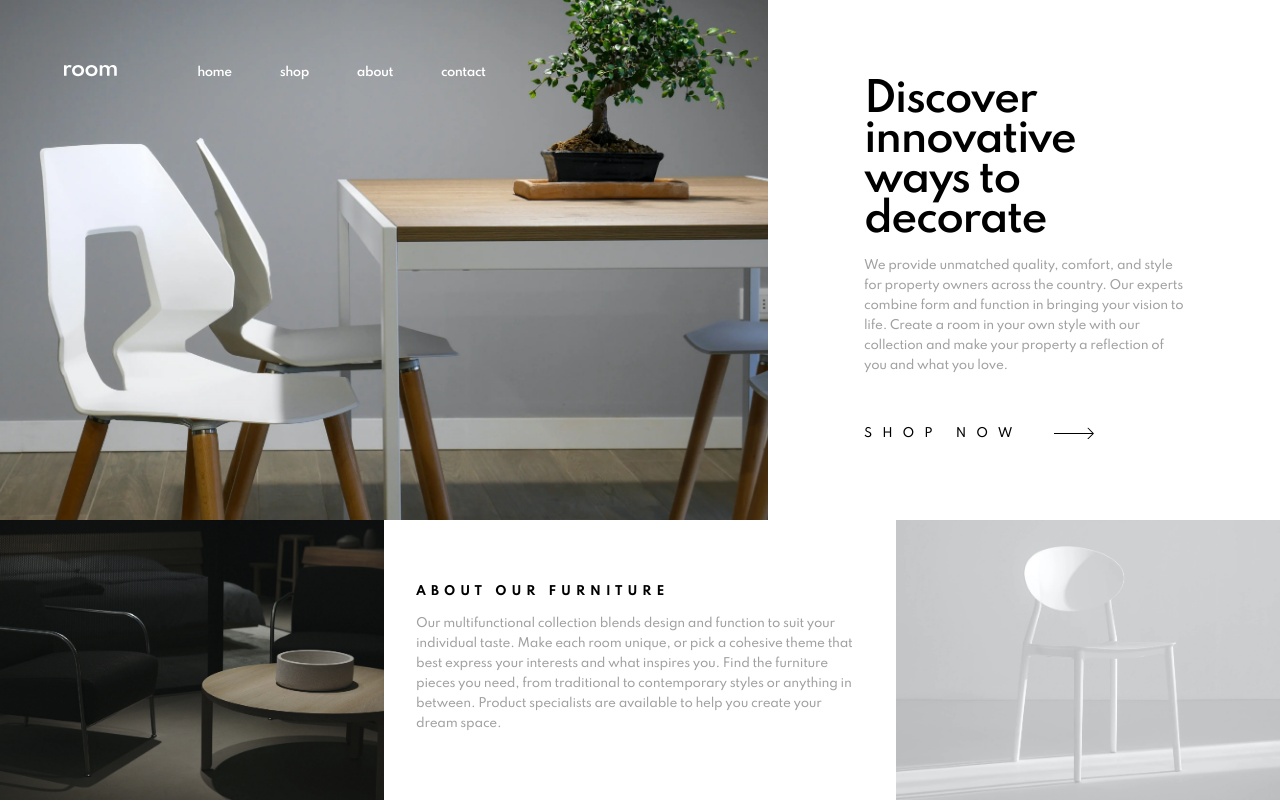
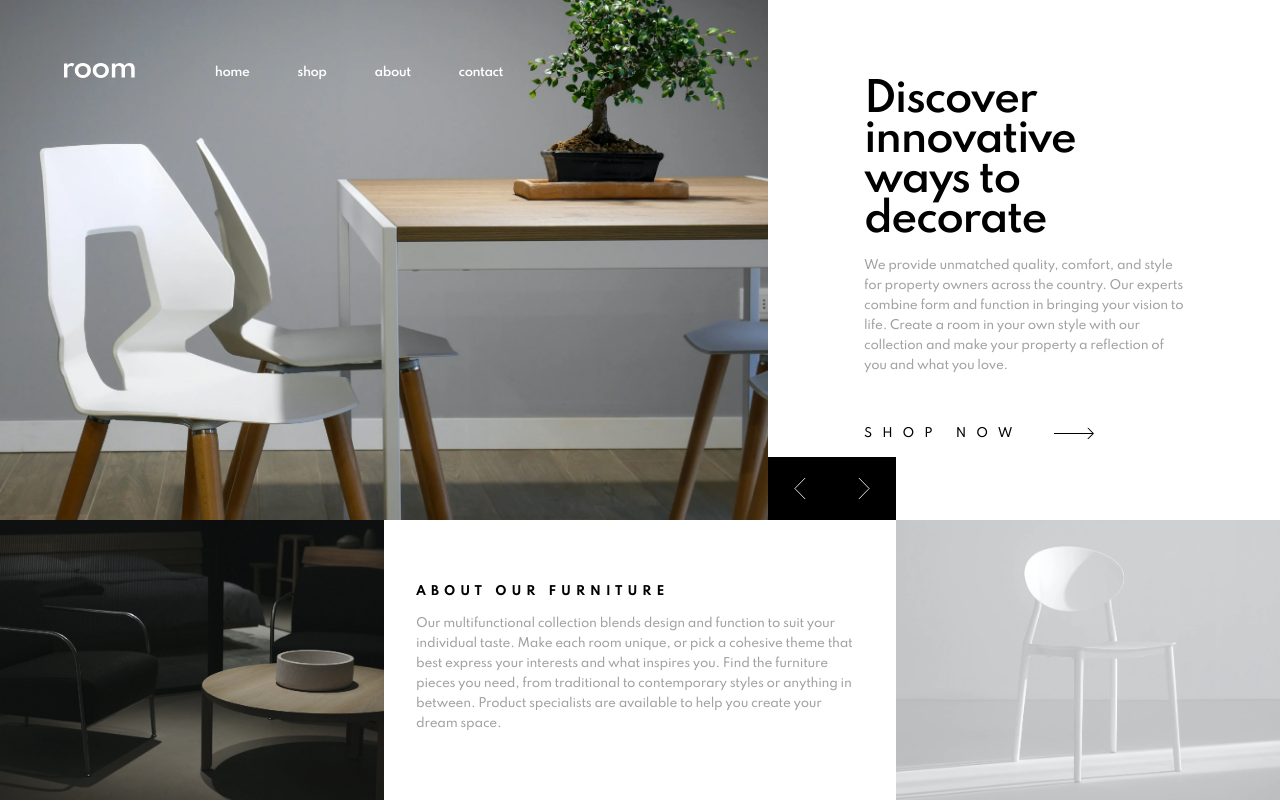
Before and after one commit to itskyrillos/Room-homepage, a Next.js app: page / in a window 1280 px wide. Built offline with nearby package versions, Linux system fonts and the light colour scheme.

Commit message:
intégration animation en cours

```diff
--- /dev/null
+++ b/components/introOverlay.jsx
@@ -0,0 +1,5 @@
+import React from 'react';
+
+export default function IntroOverlay() {
+  return <div className="intro-overlay"></div>;
+}
--- /dev/null
+++ b/jsconfig.json
@@ -0,0 +1,5 @@
+{
+  "compilerOptions": {
+    "baseUrl": "."
+  }
+}
--- a/package.json
+++ b/package.json
@@ -9,6 +9,7 @@
     "lint": "standard --fix"
   },
   "dependencies": {
+    "gsap": "^3.6.0",
     "next": "^10.0.5",
     "react": "17.0.1",
     "react-dom": "17.0.1",
--- a/pages/index.jsx
+++ b/pages/index.jsx
@@ -1,98 +1,97 @@
-import Image from 'next/image'
-import { Swiper, SwiperSlide } from 'swiper/react'
-import SwiperCore, { Navigation } from 'swiper'
+import Image from 'next/image';
+import {Swiper, SwiperSlide} from 'swiper/react';
+import SwiperCore, {Navigation} from 'swiper';
 
-SwiperCore.use(Navigation)
+SwiperCore.use(Navigation);
 
-export default function Home () {
+export default function Home() {
     return (
-    <div className='container'>
-      <header className='header'>
-        <div className='header__slider-container'>
+        <div className="container">
+            <header className="header">
+                <div className="header__slider-container">
                     <Swiper
                         navigation={{
                             nextEl: '.btn-slider--next',
-              prevEl: '.btn-slider--previous'
+                            prevEl: '.btn-slider--previous',
                         }}
                         onSwiper={(swiper) => console.log(swiper)}
                         onSlideChange={() => console.log('slide change')}
-            className='header__slider'
+                        className="header__slider"
                     >
-            <SwiperSlide className='header__image-container'>
+                        <SwiperSlide className="header__image-container">
                             <Image
-                className='header__image'
-                src='/assets/image-hero-1.webp'
-                alt='chair wood'
-                layout='fill'
-                objectFit='cover'
-                objectPosition='center'
+                                className="header__image"
+                                src="/assets/image-hero-1.webp"
+                                alt="chair wood"
+                                layout="fill"
+                                objectFit="cover"
+                                objectPosition="center"
                             />
                         </SwiperSlide>
 
-            <SwiperSlide className='header__image-container'>
+                        <SwiperSlide className="header__image-container">
                             <Image
-                className='header__image'
-                src='/assets/image-hero-2.webp'
-                alt='chair black'
-                layout='fill'
-                objectFit='cover'
-                objectPosition='center'
+                                className="header__image"
+                                src="/assets/image-hero-2.webp"
+                                alt="chair black"
+                                layout="fill"
+                                objectFit="cover"
+                                objectPosition="center"
                             />
                         </SwiperSlide>
 
-            <SwiperSlide className='header__image-container'>
+                        <SwiperSlide className="header__image-container">
                             <Image
-                className='header__image'
-                src='/assets/image-hero-3.webp'
-                alt='chair black'
-                layout='fill'
-                objectFit='cover'
-                objectPosition='center'
+                                className="header__image"
+                                src="/assets/image-hero-3.webp"
+                                alt="chair black"
+                                layout="fill"
+                                objectFit="cover"
+                                objectPosition="center"
                             />
                         </SwiperSlide>
                     </Swiper>
-          <div className='header__btn-container'>
-            <button className='btn-slider btn-slider--previous'>
-              previous
-            </button>
-            <button className='btn-slider btn-slider--next'>next</button>
-          </div>
                 </div>
 
-        <div className='header__content'>
-          <h1 className='header__title'>
+                <div className="header__btn-container">
+                    <button className="btn-slider btn-slider--previous">previous</button>
+                    <button className="btn-slider btn-slider--next">next</button>
+                </div>
+
+                <div className="header__content">
+                    <h1 className="header__title">
                         Discover innovative ways to decorate
                     </h1>
 
-          <p className='header__text'>
+                    <p className="header__text">
                         We provide unmatched quality, comfort, and style for property owners
                         across the country. Our experts combine form and function in
                         bringing your vision to life. Create a room in your own style with
                         our collection and make your property a reflection of you and what
                         you love.
                     </p>
-          <a className='header__link' href='/'>
+                    <a className="header__link" href="/">
                         SHOP NOW
                     </a>
                 </div>
             </header>
 
-      <section className='about'>
-        <div className='about__image-container about__image-container--left'>
+            <section className="about">
+                <div className="about__image-container about__image-container--left">
                     <Image
-            className='about__image'
-            src='/assets/image-about-dark.webp'
-            alt=''
-            layout='fill'
-            objectFit='cover'
-            objectPosition='center'
+                        className="about__image"
+                        src="/assets/image-about-dark.webp"
+                        alt=""
+                        layout="fill"
+                        objectFit="cover"
+                        objectPosition="center"
                     />
                 </div>
 
-        <div className='about__content'>
-          <h2 className='about__title'>About our furniture</h2>
+                <div className="about__content">
+                    <h2 className="about__title">About our furniture</h2>
 
-          <p className='about__text'>
+                    <p className="about__text">
                         Our multifunctional collection blends design and function to suit
                         your individual taste. Make each room unique, or pick a cohesive
                         theme that best express your interests and what inspires you. Find
@@ -102,17 +101,17 @@ export default function Home () {
                     </p>
                 </div>
 
-        <div className='about__image-container about__image-container--right'>
+                <div className="about__image-container about__image-container--right">
                     <Image
-            className='about__image'
-            src='/assets/image-about-light.webp'
-            alt=''
-            layout='fill'
-            objectFit='cover'
-            objectPosition='center'
+                        className="about__image"
+                        src="/assets/image-about-light.webp"
+                        alt=""
+                        layout="fill"
+                        objectFit="cover"
+                        objectPosition="center"
                     />
                 </div>
             </section>
         </div>
-  )
+    );
 }
--- a/pages/shop.jsx
+++ /dev/null
@@ -1,4 +0,0 @@
-import Nav from "../components/navigation";
-export default function shop() {
-  return <h1>shop page</h1>;
-}
--- a/styles/components/_buttons.scss
+++ b/styles/components/_buttons.scss
@@ -6,34 +6,83 @@
   outline: none;
   padding: 0;
 
-  width: 56px;
+  width: 70px;
 
   background-repeat: no-repeat;
   background-position: center;
   background-size: 8px;
   background-color: $black;
 
+  transition: all 0.2s ease-in-out;
+
   &::after {
-    content: "";
+    content: '';
     display: block;
     padding-bottom: calc(100% / (4 / 3));
   }
 
   @include xl {
-    width: 50%;
+    width: 30%;
 
     background-size: 12px;
   }
 
   &--previous {
-    background-image: url("../../public/assets/icon-slider-previous.svg");
+    background-image: url('../../public/assets/icon-slider-previous.svg');
   }
 
   &--next {
-    background-image: url("../../public/assets/icon-slider-next.svg");
+    background-image: url('../../public/assets/icon-slider-next.svg');
   }
 
   &:hover {
     background-color: $very-dark-gray;
   }
 }
+
+.btn-burger {
+  position: absolute;
+  top: 50%;
+  left: 30px;
+  z-index: 1100;
+  background-color: transparent;
+  border: none;
+  padding: 0;
+
+  transform: translateY(-50%);
+
+  width: 20px;
+  height: 16px;
+  display: flex;
+  flex-direction: column;
+  justify-content: space-between;
+
+  @include xl {
+    visibility: hidden;
+  }
+
+  &__line {
+    display: block;
+    width: 100%;
+    height: 2px;
+    background-color: $white;
+    transition: all 0.3s ease-in-out;
+    transform-origin: center left;
+  }
+
+  &.open {
+    .btn-burger__line {
+      &:nth-child(1) {
+        transform: rotate(45deg);
+        background-color: $dark-gray;
+      }
+      &:nth-child(2) {
+        opacity: 0;
+      }
+      &:nth-child(3) {
+        transform: rotate(-45deg);
+        background-color: $dark-gray;
+      }
+    }
+  }
+}
--- a/styles/layout/_navigation.scss
+++ b/styles/layout/_navigation.scss
@@ -14,20 +14,9 @@
     margin-top: 1rem;
   }
 
-  &__btn-burger {
-    position: absolute;
-    top: 0;
-    left: 0;
-    z-index: 4;
-
-    @include xl {
-      visibility: hidden;
-    }
-  }
-
   &__logo {
-    height: 0.75rem;
-    z-index: 2;
+    height: 1rem;
+    z-index: 800;
 
     @include xl {
       margin-left: 4rem;
@@ -40,7 +29,7 @@
     height: 100%;
     padding-right: 1.5rem;
 
-    z-index: 3;
+    z-index: 900;
 
     display: flex;
     flex-direction: row;
@@ -51,6 +40,23 @@
     list-style: none;
 
     background-color: $white;
+
+    transition: all 0.3s ease-in-out;
+
+    &::after {
+      content: '';
+      position: absolute;
+      background-color: $black;
+      opacity: 0.5;
+      width: 100vw;
+      height: 100vh;
+      top: 110px;
+      left: 0;
+
+      @include xl {
+        display: none;
+      }
+    }
 
     @include xl {
       justify-content: flex-start;
@@ -77,7 +83,7 @@
       position: relative;
 
       &::after {
-        content: "";
+        content: '';
         position: absolute;
         visibility: hidden;
         width: 100%;
--- a/styles/pages/_home.scss
+++ b/styles/pages/_home.scss
@@ -1,4 +1,6 @@
 .header {
+  position: relative;
+
   @include xl {
     height: 65vh;
 
@@ -12,13 +14,11 @@
     @include xl {
       grid-column: 1 / 7;
       overflow: hidden;
-
-
     }
   }
 
   &__slider {
-
+    width: 100%;
   }
 
   &__image-container {
@@ -31,9 +31,10 @@
   }
 
   &__btn-container {
+    position: absolute;
 
-    position: absolute;
-    bottom: 0;
+    top: 45vh;
+    transform: translateY(-100%);
     right: 0;
     z-index: 100;
 
@@ -41,9 +42,12 @@
     flex-direction: row;
 
     @include xl {
-      right: -16.7%;
+      top: auto;
+      transform: translateY(0);
 
+      bottom: 0;
       width: 16.7%;
+      right: 23.3%;
     }
   }
 
@@ -72,13 +76,14 @@
     font-weight: $medium;
     letter-spacing: 0.625rem;
     position: relative;
+    transition: all 0.2s ease-in-out;
 
     &::after {
-      content: "";
+      content: '';
       position: absolute;
       height: 0.75rem;
       width: 2.5rem;
-      background-image: url("../../public/assets/icon-arrow.svg");
+      background-image: url('../../public/assets/icon-arrow.svg');
       background-repeat: no-repeat;
       background-position: center;
 
@@ -87,6 +92,10 @@
       top: 50%;
       right: -4.5rem;
       transform: translateY(-55%);
+    }
+
+    &:hover {
+      opacity: 0.4;
     }
   }
 }
@@ -116,8 +125,6 @@
     }
   }
 
-
-
   &__content {
     margin: 4rem 1.9rem;
     @include xl {
```
Also changed, not shown: components/navigation.jsx (+31 -22 lines), pages/_app.jsx (+20 -4 lines), styles/components/_introOverlay.scss (added, +9 -0 lines), styles/main.scss (+11 -10 lines), 1 other file (tests, documents, lock files or other folders). Lines whose indentation alone changed are shown as unchanged.
